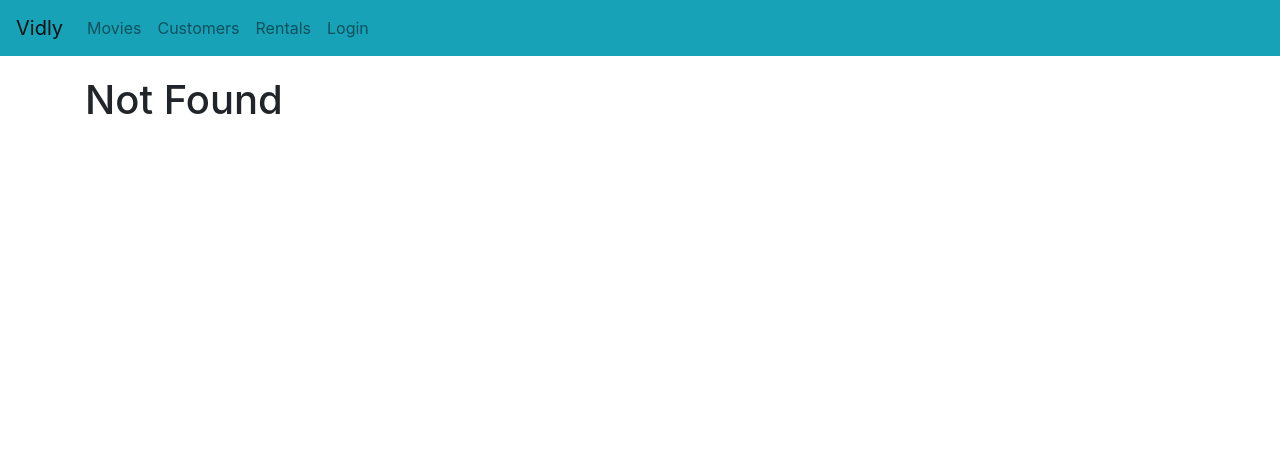
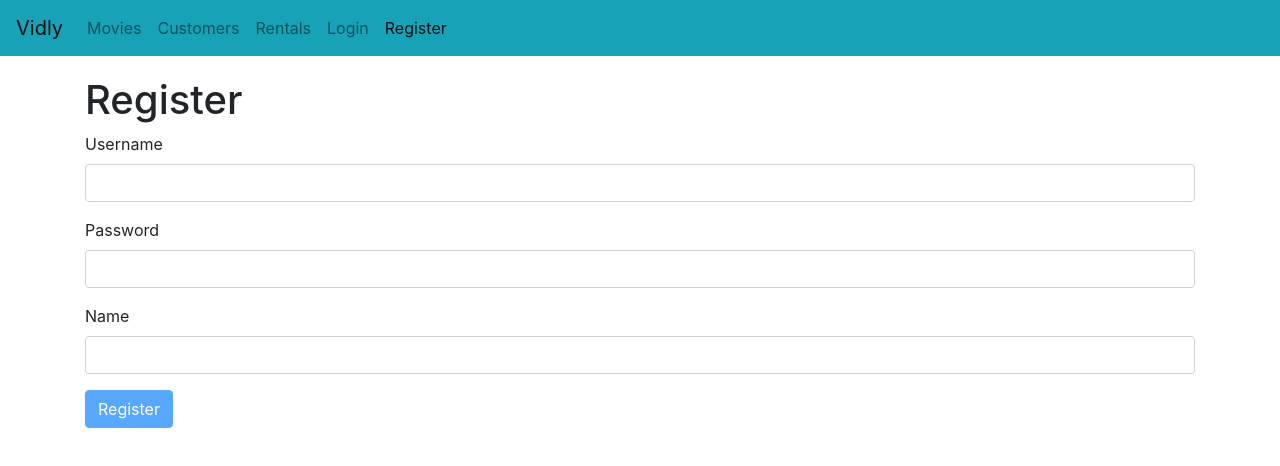
Before and after one commit to muhammadsalif/Vidly-App-React, a React (Create React App) app: page /register in a window 1280 px wide. Before the commit this address led to /not-found. Shown: the top 466 px of the page. Built offline with nearby package versions, Linux system fonts and the light colour scheme.

Commit message:
Successfully build the register form

```diff
--- a/src/App.js
+++ b/src/App.js
@@ -7,6 +7,7 @@ import Rentals from "./components/rentals";
 import NotFound from "./components/notFound";
 import NavBar from "./components/navBar";
 import LoginForm from "./components/loginForm";
+import RegisterForm from "./components/registerForm";
 import "./App.css";
 
 function App() {
@@ -15,6 +16,7 @@ function App() {
       <NavBar></NavBar>
       <main className="container">
         <Switch>
+          <Route path="/register" component={RegisterForm}></Route>
           <Route path="/login" component={LoginForm}></Route>
           <Route path="/movies/:id" component={MovieForm}></Route>
           <Route path="/movies" component={Movies}></Route>
--- a/src/components/loginForm.jsx
+++ b/src/components/loginForm.jsx
@@ -24,7 +24,6 @@ class LoginForm extends Form {
         <form onSubmit={this.handleSubmit}>
           {this.renderInput("username", "Username")}
           {this.renderInput("password", "Password", "password")}
-
           {this.renderButton("Login")}
         </form>
       </div>
--- a/src/components/navBar.jsx
+++ b/src/components/navBar.jsx
@@ -41,6 +41,11 @@ const NavBar = () => {
               Login
             </NavLink>
           </li>
+          <li>
+            <NavLink className="nav-link" to="/register">
+              Register
+            </NavLink>
+          </li>
         </ul>
       </div>
     </nav>
--- /dev/null
+++ b/src/components/registerForm.jsx
@@ -0,0 +1,36 @@
+import React, { Component } from "react";
+import Joi from "joi-browser";
+import Form from "./common/form";
+
+class RegisterForm extends Form {
+  state = {
+    data: { username: "", password: "", name: "" },
+    errors: {},
+  };
+
+  schema = {
+    username: Joi.string().required().email().label("Username"),
+    password: Joi.string().required().min(5).label("Password"),
+    name: Joi.string().required().label("Name"),
+  };
+  doSubmit = () => {
+    //call the server
+    console.log("Submitted");
+  };
+
+  render() {
+    return (
+      <div>
+        <h1>Register</h1>
+        <form onSubmit={this.handleSubmit}>
+          {this.renderInput("username", "Username")}
+          {this.renderInput("password", "Password", "password")}
+          {this.renderInput("name", "Name")}
+          {this.renderButton("Register")}
+        </form>
+      </div>
+    );
+  }
+}
+
+export default RegisterForm;
```
